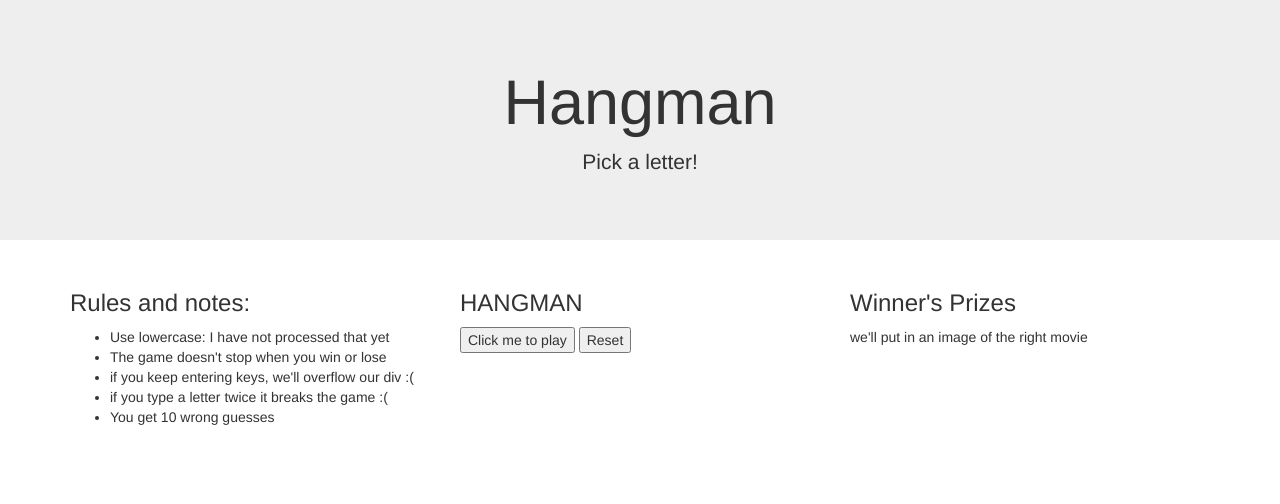
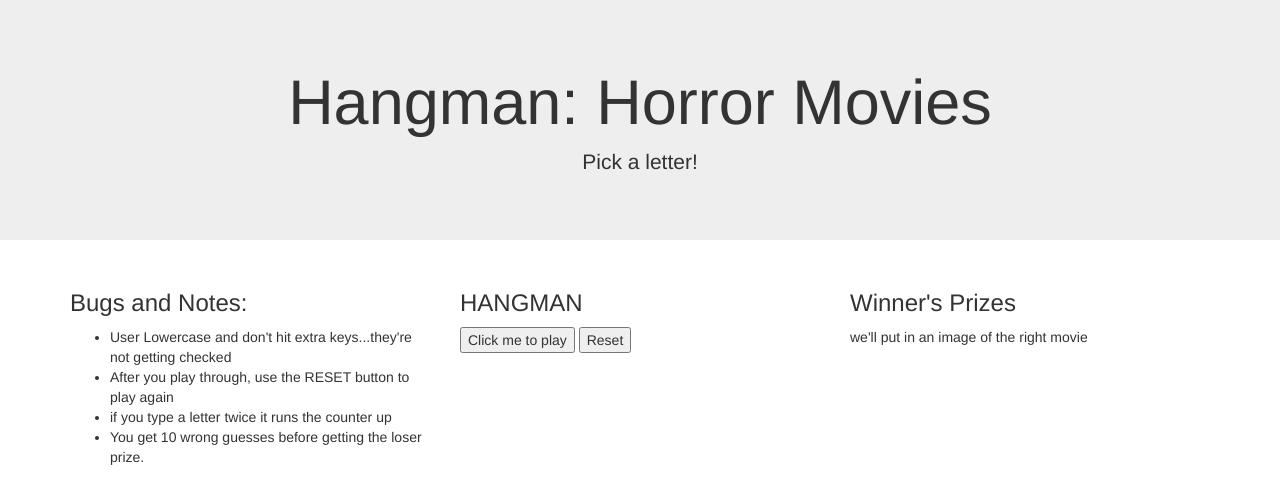
Before and after one commit to Moskowitza/Hangman-Game, a plain HTML site: page index.html in a window 1280 px wide. Drawn offline with nearby package versions, Linux system fonts and the light colour scheme.

Commit message:
removed the answer and updated notes

```diff
--- a/assets/hangman.js
+++ b/assets/hangman.js
@@ -4,7 +4,7 @@ hangman = function () {
     // Randomly Pick a Movie from an array called movies and represent it on screen with underscores!
     var movies = ['psycho', 'scream', 'halloween']; //movies is comprised of strings
     var moviePick = movies[Math.floor(Math.random() * movies.length)]; //moviePick is a STRING
-    document.getElementById("answer").innerHTML = ("Shhh...the answer is " + moviePick); //let's put this in the window while we work on our code
+    // document.getElementById("answer").innerHTML = ("Shhh...the answer is " + moviePick); //let's put this in the window while we work on our code
 
 
     var movieName = [];  //movie name is an empty array
@@ -91,7 +91,7 @@ hangman = function () {
 function reset() {
     // var rightCounter = moviePick.length; //when the right counter is equal to 0 you win
     // var wrongCounter =10; //start at 10 everytime and count to zero
-    document.getElementById("answer").innerHTML = "";
+    // document.getElementById("answer").innerHTML = "";
     document.getElementById("blanks").innerHTML = "";
     document.getElementById("guesses").innerHTML = "";
     document.getElementById("rightCounter").innerHTML = "";
--- a/index.html
+++ b/index.html
@@ -10,19 +10,19 @@
 
 <body >
   <div class="jumbotron text-center">
-    <h1>Hangman</h1>
+    <h1>Hangman: Horror Movies</h1>
     <p>Pick a letter!</p>
   </div>
   <div class="container">
     <div class="row">
         <div class="col-sm-4">
-            <h3>Rules and notes:</h3>
+            <h3>Bugs and Notes:</h3>
             <ul>
-            <li>Use lowercase: I have not processed that yet</li>
-            <li>The game doesn't stop when you win or lose</li>
-            <li>if you keep entering keys, we'll overflow our div :(</li>
-            <li>if you type a letter twice it breaks the game :(</li>
-            <li>You get 10 wrong guesses</li>
+            <li>User Lowercase and don't hit extra keys...they're not getting checked</li>
+            <li>After you play through, use the RESET button to play again</li>
+            <li>if you type a letter twice it runs the counter up</li>
+            <li>You get 10 wrong guesses before getting the loser prize.</li>
+            <!-- <li>Yes, the answer is posted on screen.</li> -->
           </ul>
           </div>
       <div class="col-sm-4">
```
